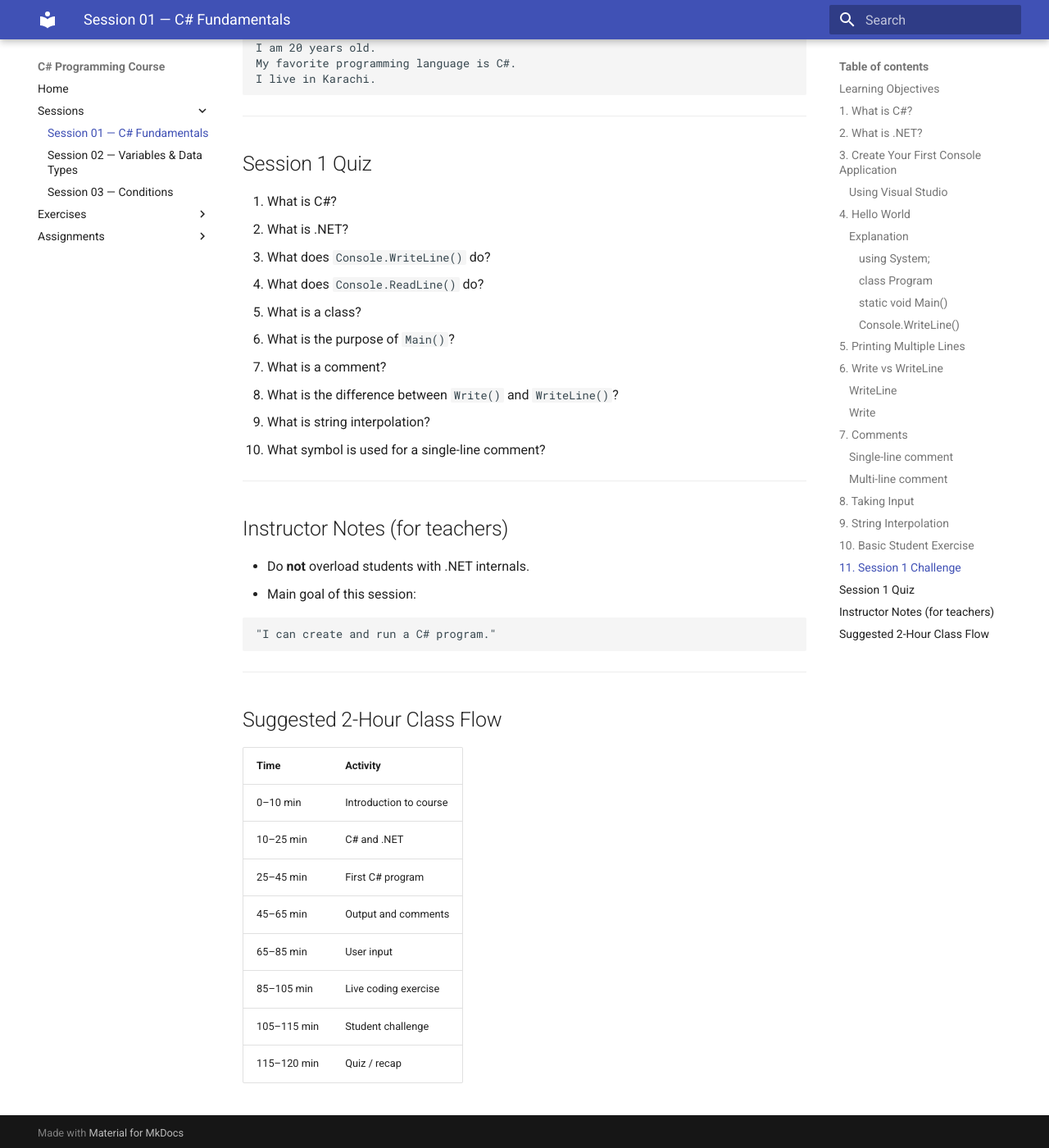
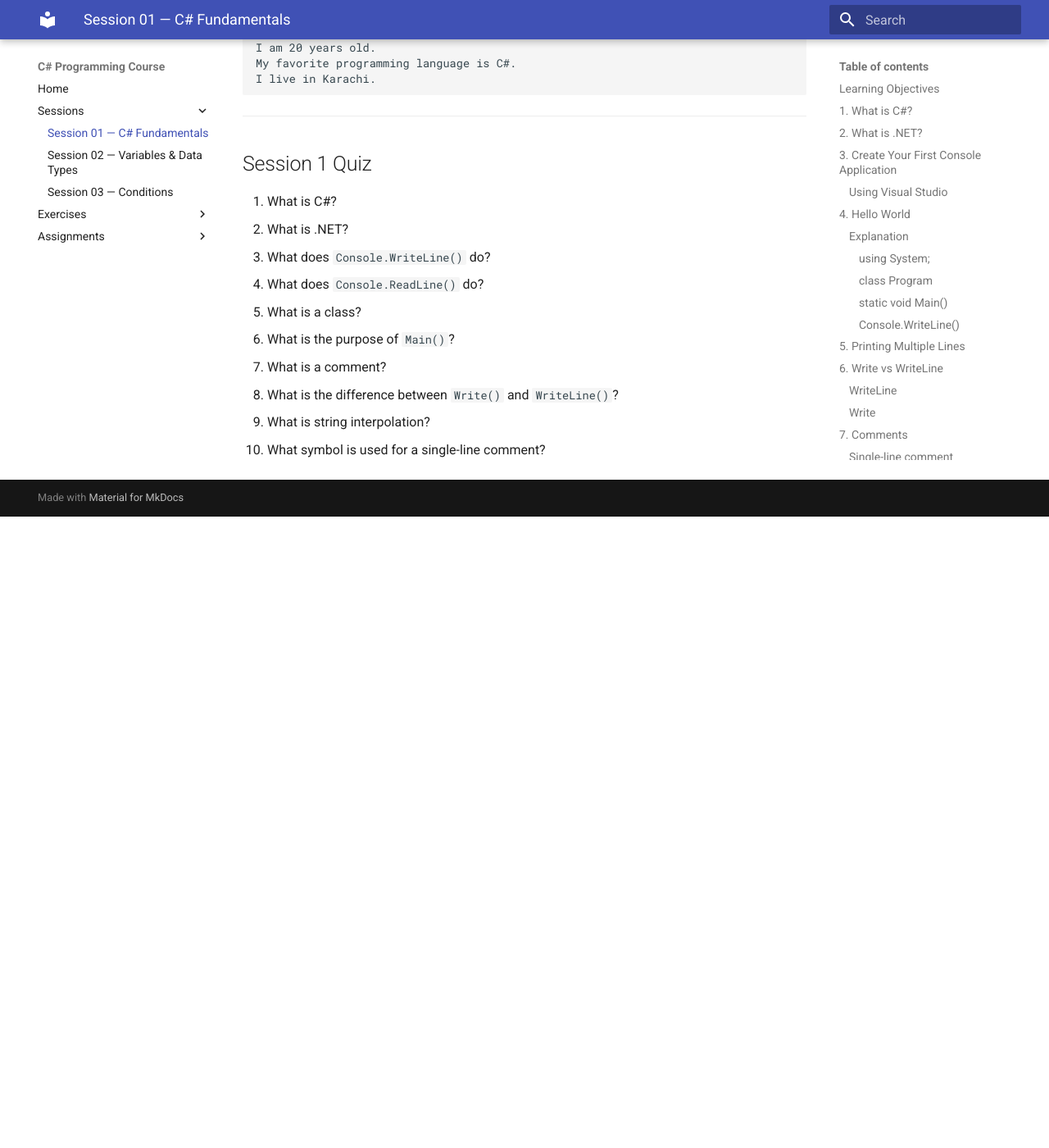
Before and after one commit to vtcmd-sb-global/csharp-course, an MkDocs documentation site: the page built from docs/sessions/session-01.md, in a window 1280 px wide and 1400 px high, scrolled down 6646 px. Shown: the whole window at 82% size. Built offline with MkDocs 1.6.1 and Material for MkDocs 9.7.7, drawn with Linux system fonts in a browser that asks for light colours; after the commit the page ends 7276 px from its top, so only the background shows below that.

Commit message:
Update session-01 by removing unnecessary content
Removed instructor notes and class flow from session-01.

````diff
--- a/docs/sessions/session-01.md
+++ b/docs/sessions/session-01.md
@@ -330,29 +330,3 @@ I live in Karachi.
 8. What is the difference between `Write()` and `WriteLine()`?
 9. What is string interpolation?
 10. What symbol is used for a single-line comment?
-
----
-
-## Instructor Notes (for teachers)
-
-- Do **not** overload students with .NET internals.
-- Main goal of this session:
-
-```text
-"I can create and run a C# program."
-```
-
----
-
-## Suggested 2-Hour Class Flow
-
-| Time       | Activity                  |
-|------------|---------------------------|
-| 0–10 min   | Introduction to course    |
-| 10–25 min  | C# and .NET               |
-| 25–45 min  | First C# program          |
-| 45–65 min  | Output and comments       |
-| 65–85 min  | User input                |
-| 85–105 min | Live coding exercise      |
-| 105–115 min| Student challenge         |
-| 115–120 min| Quiz / recap              |
````
